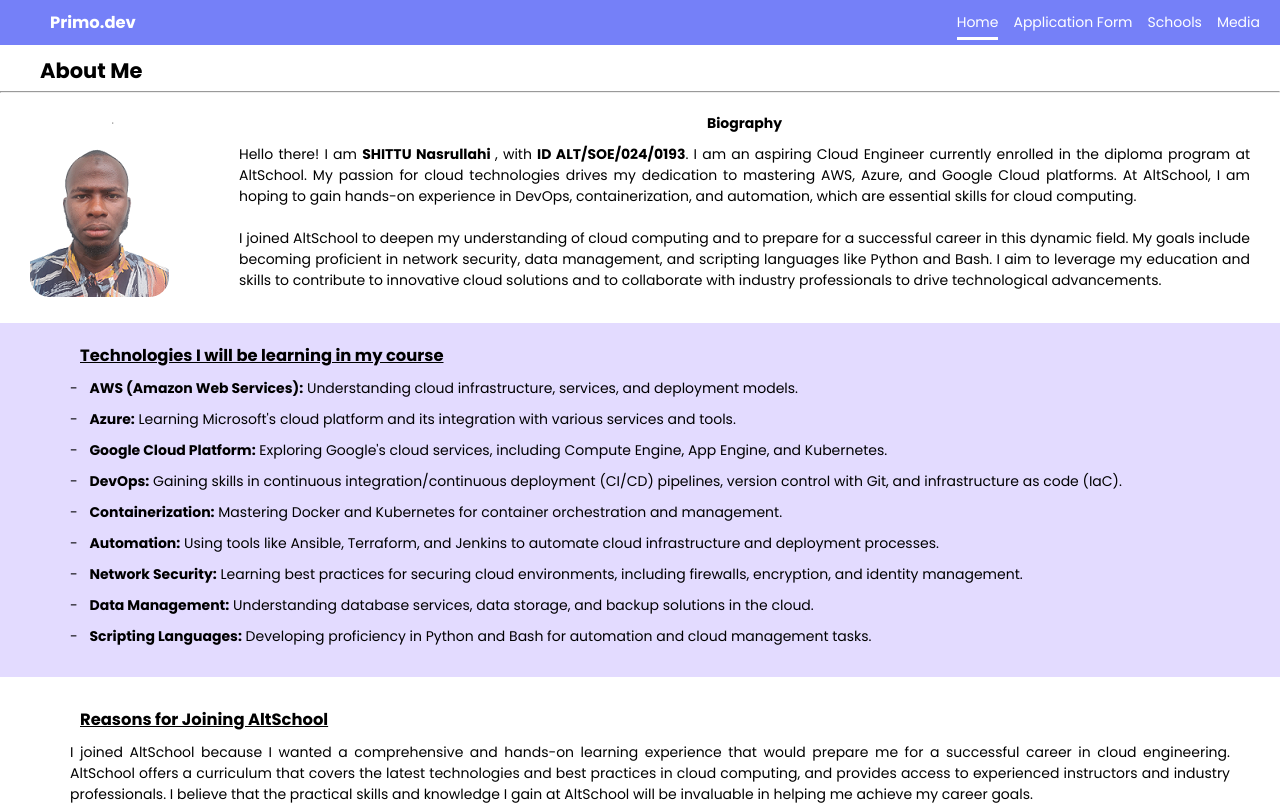
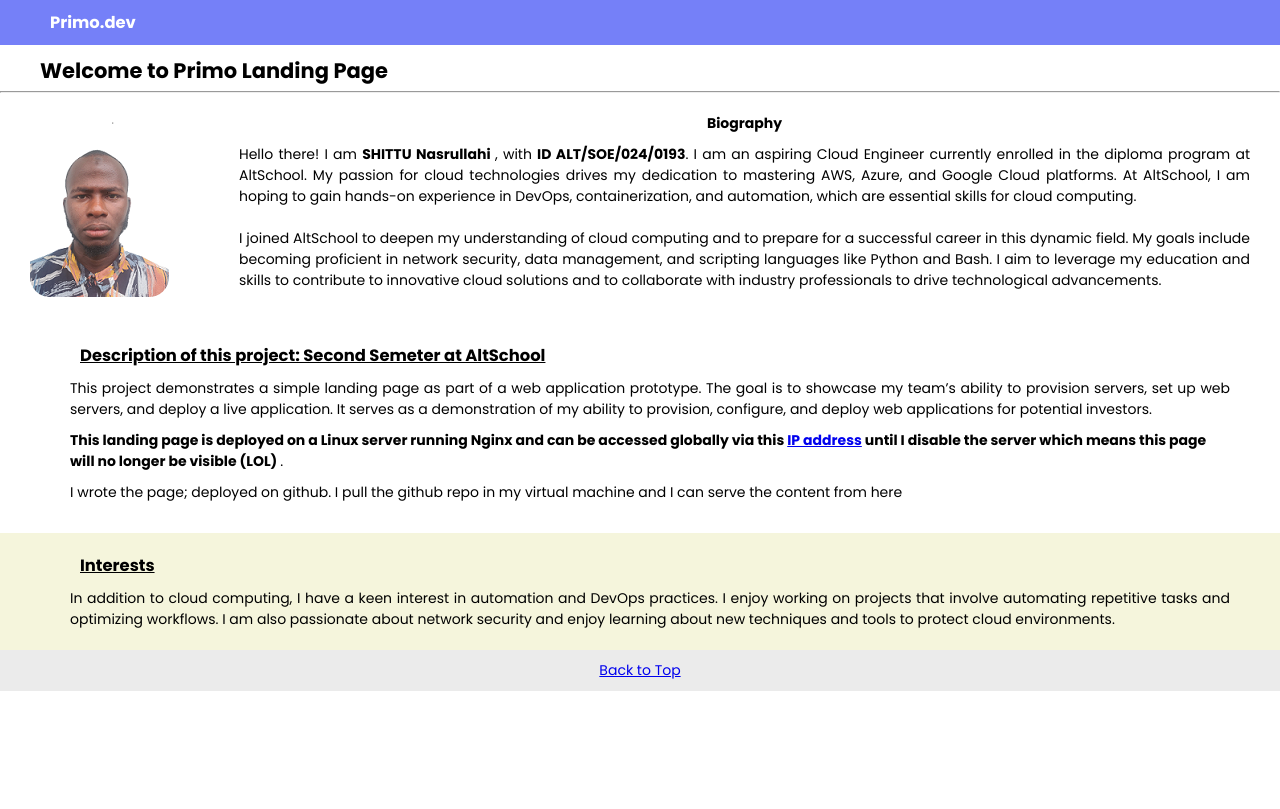
Before and after one commit to nasrullahiolamide/altschool_second_semeter, a plain HTML site: page index.html in a window 1280 px wide. Shown: the top 809 px of the page. Drawn offline with Linux system fonts and the light colour scheme.

Commit message:
task done

```diff
--- a/index.html
+++ b/index.html
@@ -15,7 +15,7 @@
         <h3>
             Primo.dev
         </h3>
-        <nav>
+        <!-- <nav>
             <div  class="nav-links">
                 <div class="nav-links-items active">
                     <a href="#" class="nav-link active">Home</a>
@@ -30,32 +30,13 @@
                     <a href="media.html" class="nav-link">Media</a>
                 </div>
             </div>
-        </nav>
+        </nav> -->
     </header>
 
     <main>
-        <!-- <section>
-            <table border>
-                <thead><em>
-                        Go to:
-                </em></thead>
-                <td>
-                    <a href="#biography">Biography</a>
-                </td>
-                <td>
-                    <a href="#tools">Technologies to learn</a>
-                </td>
-                <td>
-                    <a href="#reason">The why</a>
-                </td>
-                <td>
-                    <a href="#interest">Interest</a>
-                </td>
-            </table>
-           </section> -->
 
        <section class="section-wrapper-head">
-        <h2>About Me</h2>
+        <h2>Welcome to Primo Landing Page</h2>
        </section>
        <hr>
 
@@ -74,31 +55,21 @@
        </section>
 
 
-       <section class="tools-section no-margin-bottom" id="tools">
-        <div class="section-wrapper">
-            <h3 class="section-header">Technologies I will be learning in my course</h3>
-            <div class="section-div">
-                <ul>
-                    <li><strong>AWS (Amazon Web Services):</strong> Understanding cloud infrastructure, services, and deployment models.</li>
-                    <li><strong>Azure:</strong> Learning Microsoft's cloud platform and its integration with various services and tools.</li>
-                    <li><strong>Google Cloud Platform:</strong> Exploring Google's cloud services, including Compute Engine, App Engine, and Kubernetes.</li>
-                    <li><strong>DevOps:</strong> Gaining skills in continuous integration/continuous deployment (CI/CD) pipelines, version control with Git, and infrastructure as code (IaC).</li>
-                    <li><strong>Containerization:</strong> Mastering Docker and Kubernetes for container orchestration and management.</li>
-                    <li><strong>Automation:</strong> Using tools like Ansible, Terraform, and Jenkins to automate cloud infrastructure and deployment processes.</li>
-                    <li><strong>Network Security:</strong> Learning best practices for securing cloud environments, including firewalls, encryption, and identity management.</li>
-                    <li><strong>Data Management:</strong> Understanding database services, data storage, and backup solutions in the cloud.</li>
-                    <li><strong>Scripting Languages:</strong> Developing proficiency in Python and Bash for automation and cloud management tasks.</li>
-                </ul>
-            </div>
-        </div>
-       </section>
 
        <section id="reason" class="no-margin-top">
         <div class="section-wrapper">
 
-            <h3 class="section-header">Reasons for Joining AltSchool</h3>
+            <h3 class="section-header">Description of this project: Second Semeter at AltSchool</h3>
             <div class="section-div">
-                <p class="justify-content">I joined AltSchool because I wanted a comprehensive and hands-on learning experience that would prepare me for a successful career in cloud engineering. AltSchool offers a curriculum that covers the latest technologies and best practices in cloud computing, and provides access to experienced instructors and industry professionals. I believe that the practical skills and knowledge I gain at AltSchool will be invaluable in helping me achieve my career goals.</p>
+                <p class="justify-content"> This project demonstrates a simple landing page as part of a web application prototype. The goal is to showcase my team’s ability to provision servers, set up web servers, and deploy a live application. It serves as a demonstration of my ability to provision, configure, and deploy web applications for potential investors.
+                </p>
+                <p style="margin-top: 10px;">
+                    <strong> This landing page is deployed on a Linux server running Nginx and can be accessed globally via this <a href="http://51.20.86.34">IP address</a> until I disable the server which means this page will no longer be visible (LOL)  </strong>.</p>
+
+
+                <p style="margin-top: 10px;">
+                    I wrote the page; deployed on github. I pull the github repo in my virtual machine and I can serve the content from here
+                </p>
             </div>
         </div>
         </section>
@@ -108,7 +79,10 @@
 
             <h3 class="section-header">Interests</h3>
             <div class="section-div">
-            <p class="justify-content" >In addition to cloud computing, I have a keen interest in automation and DevOps practices. I enjoy working on projects that involve automating repetitive tasks and optimizing workflows. I am also passionate about network security and enjoy learning about new techniques and tools to protect cloud environments. In my free time, I like to contribute to open-source projects and explore new technologies.</p>
+            <p class="justify-content" >In addition to cloud computing, I have a keen interest in automation and DevOps practices. I enjoy working on projects that involve automating repetitive tasks and optimizing workflows. I am also passionate about network security and enjoy learning about new techniques and tools to protect cloud environments.
+
+
+            </p>
             </div>
         </div>
         </section>
```
